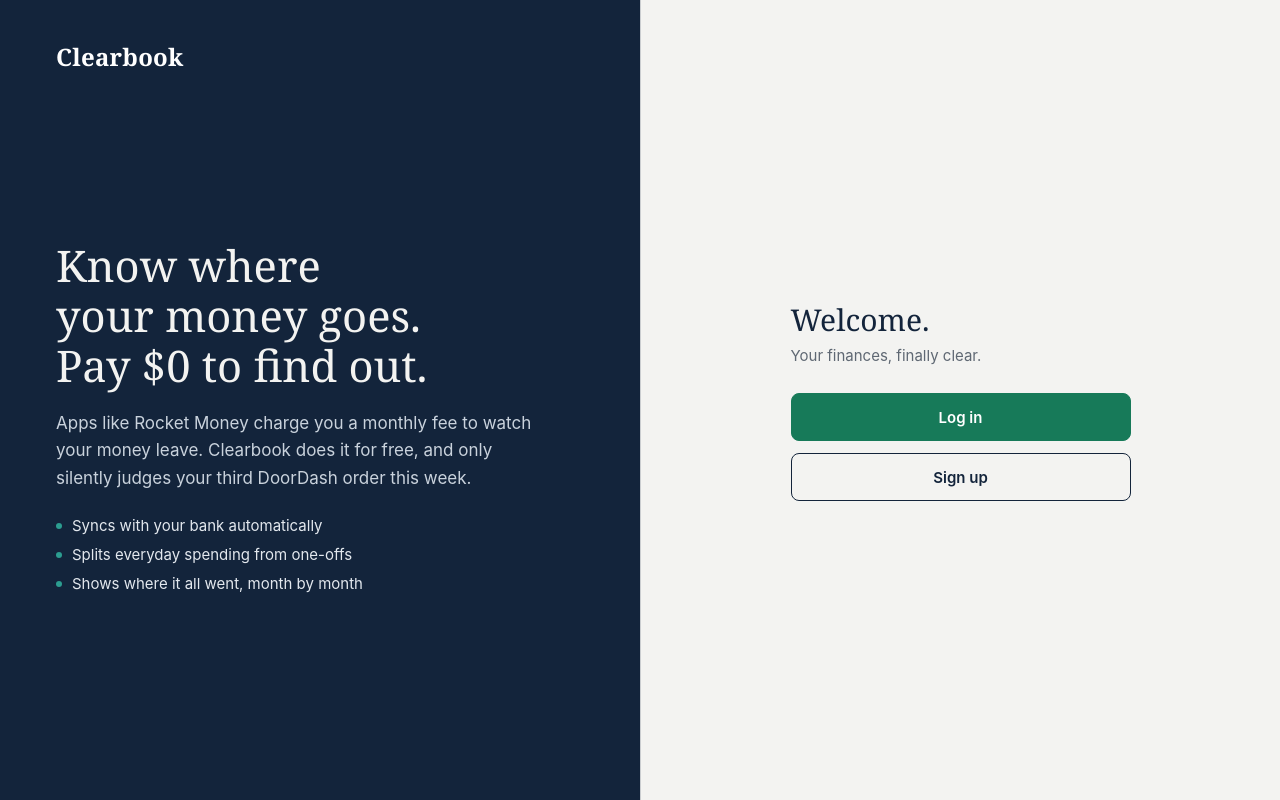
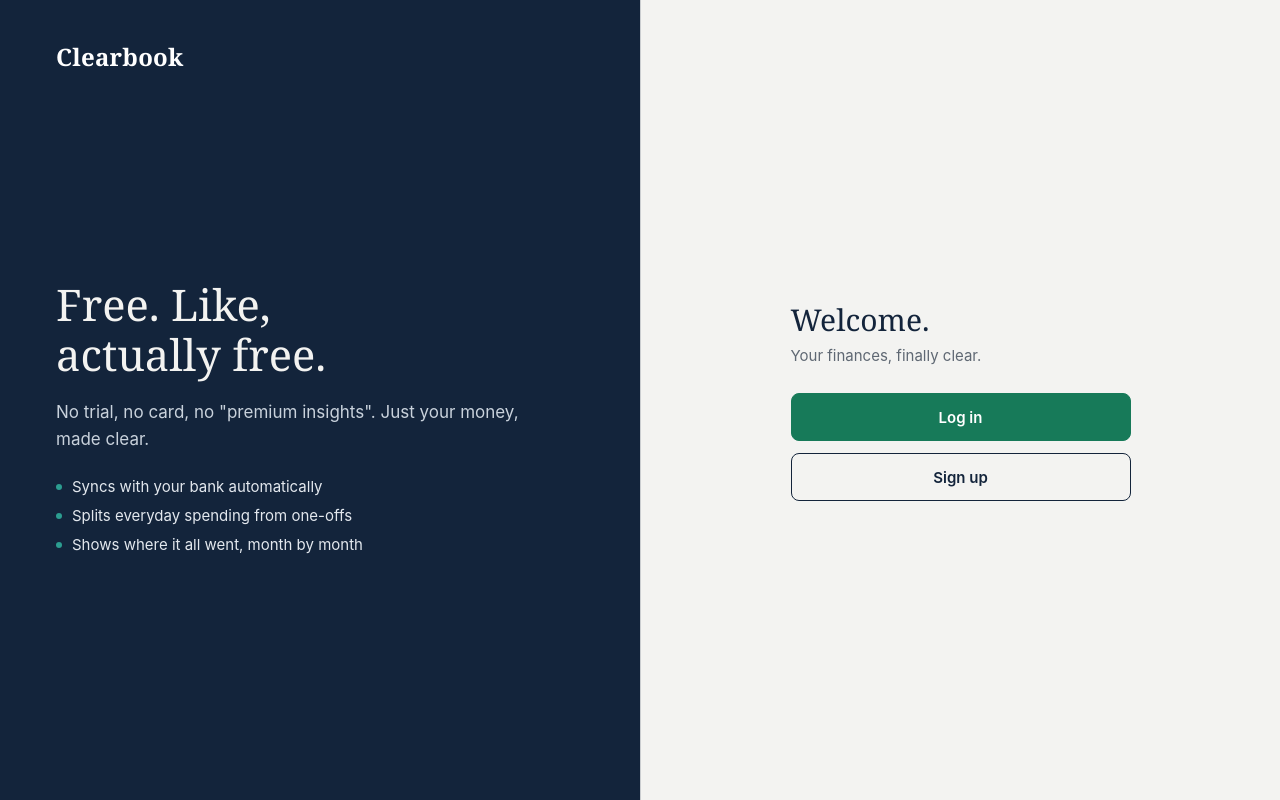
Before and after one commit to SpagetBakemono/Clearbook-Capstone, a FastAPI app: page /landing in a window 1280 px wide. Run offline with FastAPI, Linux system fonts and the light colour scheme.

Commit message:
Landing: "Free. Like, actually free." with rotating lines
The heading stays put; the line under it alternates every 5 seconds
between "No trial, no card..." and "Know where your money goes. Pay $0
to find out.", fading out fully before the next fades in. Pauses on
hover and while the tab is hidden; reduced-motion visitors see the first
line only.

Co-Authored-By: Claude Opus 5.5 <noreply@anthropic.com>

```diff
--- /dev/null
+++ b/app/static/landing.js
@@ -0,0 +1,26 @@
+/* Landing hero: show one line at a time, swapping every 5 seconds: fade out,
+   then fade in (the fades themselves are CSS). Pauses while hovered, and stays put on
+   the first line for visitors who prefer reduced motion. */
+(function () {
+  "use strict";
+  var lines = document.querySelectorAll(".hero-rotator .hero-text");
+  if (lines.length < 2) return;
+  if (window.matchMedia("(prefers-reduced-motion: reduce)").matches) return;
+
+  var current = 0;
+  var paused = false;
+  var rotator = lines[0].parentNode;
+  rotator.addEventListener("mouseenter", function () { paused = true; });
+  rotator.addEventListener("mouseleave", function () { paused = false; });
+
+  // Fade the current line out completely before the next fades in, so
+  // two different sentences never overlap mid-transition.
+  var FADE_MS = 700; // matches the CSS transition
+  setInterval(function () {
+    if (paused || document.hidden) return;
+    lines[current].classList.remove("is-active");
+    current = (current + 1) % lines.length;
+    var next = lines[current];
+    setTimeout(function () { next.classList.add("is-active"); }, FADE_MS);
+  }, 5000);
+})();
--- a/app/static/style.css
+++ b/app/static/style.css
@@ -393,3 +393,12 @@ button:hover { opacity: 0.9; }
 @media (prefers-reduced-motion: reduce) {
   .btn-primary, .btn-secondary { transition: none; }
 }
+
+/* Landing: the lines under the heading take turns, fading in and out.
+   They share one grid cell so the panel never changes height. */
+.hero-rotator { display: grid; margin: 0 0 24px; }
+.hero-rotator .hero-text { grid-area: 1 / 1; margin: 0; opacity: 0; transition: opacity 0.7s ease; }
+.hero-rotator .hero-text.is-active { opacity: 1; }
+@media (prefers-reduced-motion: reduce) {
+  .hero-rotator .hero-text { transition: none; }
+}
--- a/app/templates/_split.html
+++ b/app/templates/_split.html
@@ -15,4 +15,5 @@
     </div>
   </section>
 </div>
+{% block scripts %}{% endblock %}
 {% endblock %}
--- a/app/templates/landing.html
+++ b/app/templates/landing.html
@@ -1,18 +1,20 @@
 {% extends "_split.html" %}
 {% block title %}Welcome{% endblock %}
 {% block hero %}
-<h1 class="hero-title">Know where your money goes.<br>Pay $0 to find out.</h1>
-<p class="hero-text">
-  Apps like Rocket Money charge you a monthly fee to watch your money
-  leave. Clearbook does it for free, and only silently judges your third
-  DoorDash order this week.
-</p>
+<h1 class="hero-title">Free. Like, actually free.</h1>
+{# The lines take turns (app/static/landing.js). Without JS the first one
+   simply stays; screen readers still get both from the markup. #}
+<div class="hero-rotator">
+  <p class="hero-text is-active">No trial, no card, no "premium insights". Just your money, made clear.</p>
+  <p class="hero-text">Know where your money goes. Pay $0 to find out.</p>
+</div>
 <ul class="hero-points">
   <li>Syncs with your bank automatically</li>
   <li>Splits everyday spending from one-offs</li>
   <li>Shows where it all went, month by month</li>
 </ul>
 {% endblock %}
+{% block scripts %}<script src="/static/landing.js?v={{ static_version('landing.js') }}" defer></script>{% endblock %}
 {% block panel %}
 <h2 class="panel-title">Welcome.</h2>
 <p class="panel-sub">Your finances, finally clear.</p>
```
